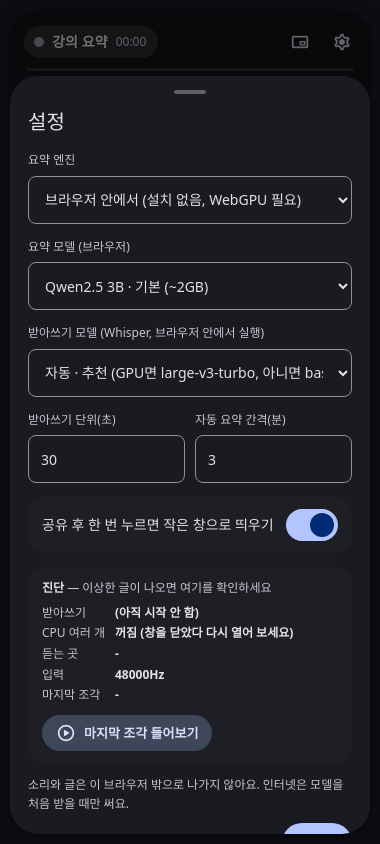
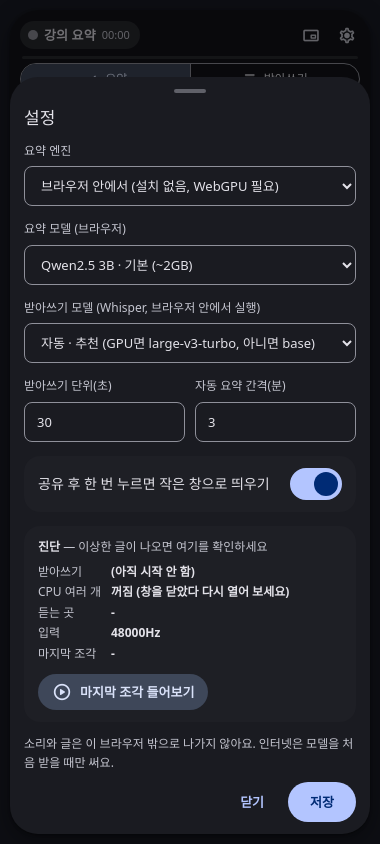
Before and after one commit to sykblue/lecture-widget, an Electron app: page index.html in a window 380 px wide. Both pictures are taken after a click on the button "settings". Drawn offline with nearby package versions, Linux system fonts and the light colour scheme; no server answers; a web font is replaced by a local one.

Commit message:
작은 위젯: 기본 창 340x580, 좁은 창에서 글자 · 버튼 · 여백 축소, 작은 창(PiP) 320x460

```diff
--- a/index.html
+++ b/index.html
@@ -42,11 +42,7 @@ button, select, input { font:inherit; color:inherit; }
   #app { max-width:none; border-radius:0; box-shadow:none; }
 }
 /* 제목 표시줄 없애기(Window Controls Overlay): 헤더가 제목 표시줄 자리 — 잡고 끌면 창 이동, 오른쪽 위 창 버튼은 피해서 배치 */
-@media (display-mode: window-controls-overlay) {
-  #bar { app-region:drag; -webkit-app-region:drag; min-height:env(titlebar-area-height, 40px);
-    padding-top:8px; padding-right:calc(100vw - env(titlebar-area-x, 0px) - env(titlebar-area-width, 100vw) + 6px); }
-  #bar button, #bar .state-chip { app-region:no-drag; -webkit-app-region:no-drag; }
-}
+
 
 /* 상단: 상태 칩 + 아이콘 버튼 */
 #bar { flex:none; display:flex; align-items:center; gap:2px; padding:12px 8px 6px 14px; }
@@ -146,6 +142,37 @@ footer { display:flex; align-items:center; gap:6px; padding:6px 12px 14px; flex:
 .actions { display:flex; gap:8px; justify-content:flex-end; margin-top:6px; }
 .text-btn { height:40px; padding:0 16px; border-radius:20px; background:none; color:var(--md-primary); font-weight:600; }
 .filled-btn { height:40px; padding:0 22px; border-radius:20px; background:var(--md-primary); color:var(--md-on-primary); font-weight:600; }
+/* 작은 위젯: 창 폭이 좁으면 글자 · 버튼 · 여백을 함께 줄임 */
+@media (max-width: 400px) {
+  html, body { font-size:13px; }
+  #bar { padding:8px 6px 4px 10px; }
+  .state-chip { height:28px; padding:0 10px 0 8px; gap:6px; }
+  .title { font-size:13px; } .timer { font-size:11px; }
+  .icon { width:34px; height:34px; } .icon .ms { font-size:19px; }
+  .tabs.seg { margin:4px 10px 2px; } .seg button { height:30px; font-size:12px; } .seg button .ms { font-size:16px; }
+  .meter { margin:0 12px; }
+  .pane { padding:6px 10px 8px; }
+  .md > h2 { margin:10px 0 4px; font-size:11px; }
+  .md > h2 + p, .md > h2 + ul, .md > h2 + ol { padding:8px 12px; border-radius:12px; }
+  .line { padding:6px 10px; border-radius:12px; margin-bottom:6px; }
+  .empty { padding:8px 0 4px; }
+  .empty .big { width:44px; height:44px; border-radius:14px; margin-bottom:8px; } .empty .big .ms { font-size:24px; }
+  .empty h4 { font-size:14px; }
+  .steps { margin-top:10px; gap:6px; } .steps li { padding:8px 10px; border-radius:12px; font-size:12px; }
+  .srcs { margin-top:8px; } .src { height:24px; font-size:11px; }
+  .empty .note { font-size:11px; margin-top:8px; }
+  .status { padding:2px 12px; font-size:11px; min-height:18px; }
+  footer { padding:4px 8px 10px; gap:5px; }
+  .fab { height:44px; border-radius:14px; font-size:14px; } .fab .ms { font-size:20px; }
+  .tonal { width:40px; height:44px; border-radius:14px; } .tonal span:not(.ms) { display:none; }
+  .panel { padding:6px 14px 12px; } .panel h3 { font-size:17px; margin-bottom:10px; }
+  .panel input:not([type=checkbox]), .panel select { height:40px; font-size:13px; }
+}
+@media (display-mode: window-controls-overlay) {
+  #bar { app-region:drag; -webkit-app-region:drag; min-height:env(titlebar-area-height, 40px);
+    padding-top:8px; padding-right:calc(100vw - env(titlebar-area-x, 0px) - env(titlebar-area-width, 100vw) + 6px); }
+  #bar button, #bar .state-chip { app-region:no-drag; -webkit-app-region:no-drag; }
+}
 </style>
 </head>
 <body>
@@ -733,7 +760,7 @@ let pipWin = null;
 async function openPip() {
   if (pipWin) return;
   if (!('documentPictureInPicture' in window)) throw new Error('unsupported');
-  pipWin = await documentPictureInPicture.requestWindow({ width: 380, height: 560 });
+  pipWin = await documentPictureInPicture.requestWindow({ width: 320, height: 460 });
   const style = pipWin.document.createElement('style');
   style.textContent = el.appStyle.textContent;
   pipWin.document.head.appendChild(style);
@@ -792,9 +819,9 @@ if (!navigator.mediaDevices?.getDisplayMedia) status('Chrome 또는 Edge(PC) 최
 // 앱 설치(PWA): 서비스 워커 등록 + 브라우저가 설치 가능하다고 알려 주면 "⬇ 앱 설치" 버튼을 보여 줌
 // 앱(PWA) 창으로 처음 열 때 위젯 크기로 맞춤 (한 번만 — 이후엔 사용자가 바꾼 크기 유지)
 try {
-  if (matchMedia('(display-mode: standalone), (display-mode: window-controls-overlay)').matches && !localStorage.getItem('lw:sized')) {
-    localStorage.setItem('lw:sized', '1');
-    resizeTo(420, 740);
+  if (matchMedia('(display-mode: standalone), (display-mode: window-controls-overlay)').matches && !localStorage.getItem('lw:sized2')) {
+    localStorage.setItem('lw:sized2', '1');
+    resizeTo(340, 580);
   }
 } catch {}
 if ('serviceWorker' in navigator && location.protocol !== 'file:') {
--- a/sw.js
+++ b/sw.js
@@ -1,7 +1,7 @@
 // 강의 요약 위젯 서비스 워커 — 앱 설치(PWA) + 화면 파일 오프라인 캐시
 // 화면(index.html)은 "네트워크 먼저, 실패하면 캐시". 다른 사이트(모델 · CDN) 요청은 건드리지 않습니다
 // (Whisper · WebLLM 모델은 라이브러리가 브라우저 저장소에 따로 보관합니다).
-const CACHE = 'lw-shell-v14';
+const CACHE = 'lw-shell-v15';
 const SHELL = ['./', './index.html', './manifest.webmanifest', './pwa/icon-192.png', './pwa/icon-512.png'];
 
 self.addEventListener('install', (e) => {
```
